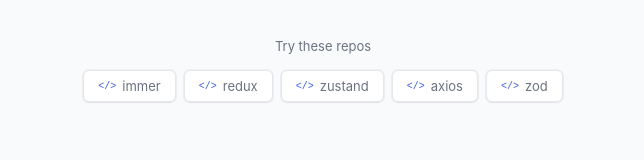
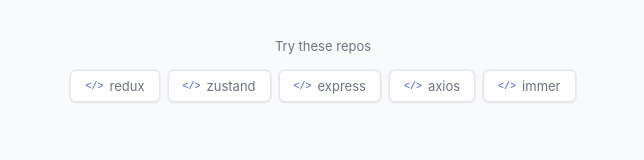
Before and after one commit to rajatetc/repo-grok, a React (Vite) app in the folder client/: page / in a window 1280 px wide. Shown: the part 262-422 px from the top of the page, without its empty margins (317-961 px from the left). Built offline with nearby package versions, Linux system fonts and the light colour scheme; no server answers.

Commit message:
chore(examples): add express at #3, move immer to #5, drop zod

```diff
--- a/client/src/constants.ts
+++ b/client/src/constants.ts
@@ -1,9 +1,9 @@
 export const EXAMPLES = [
-  { owner: "immerjs",    repo: "immer"   },
   { owner: "reduxjs",    repo: "redux"   },
   { owner: "pmndrs",     repo: "zustand" },
+  { owner: "expressjs",  repo: "express" },
   { owner: "axios",      repo: "axios"   },
-  { owner: "colinhacks", repo: "zod"     },
+  { owner: "immerjs",    repo: "immer"   },
 ];
 
 export const API_BASE = import.meta.env.VITE_API_URL ?? "http://localhost:3001";
```
